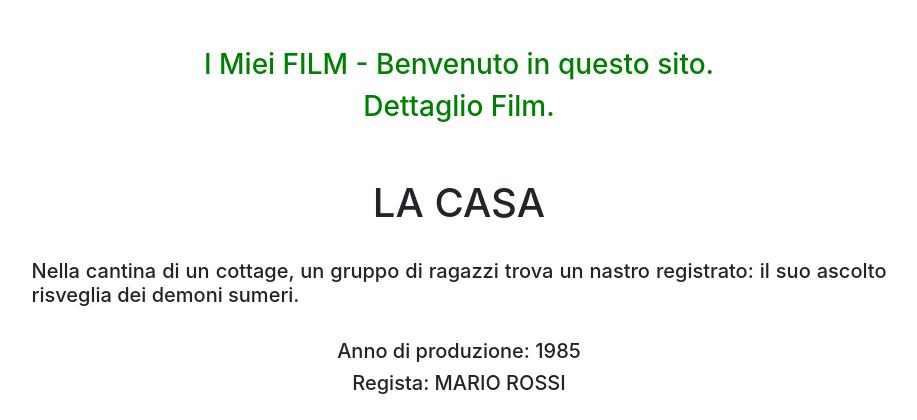
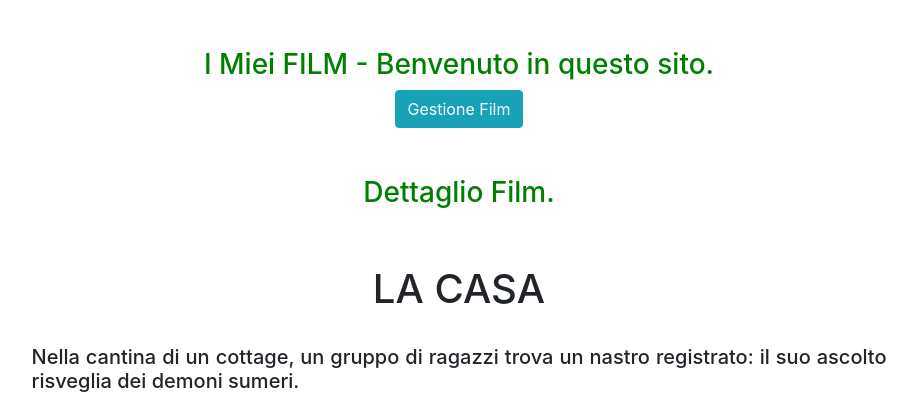
Before and after one commit to pythonebasta/appcinema, a Django app: page /film/1 in a window 1280 px wide. Shown: the top 420 px of the page, without its empty margins (181-1098 px from the left). Run offline with Django 3.2, Linux system fonts and the light colour scheme; data comes from the database, SQL or seed files in the repository; some libraries are stand-ins or nearby versions.

Commit message:
Update base.html

```diff
--- a/templates/base.html
+++ b/templates/base.html
@@ -16,6 +16,13 @@
     <br>
     <br>
     <h3 style = "text-align:center">I Miei FILM - Benvenuto in questo sito.</h3>
+
+    <div class="col text-center">
+
+    <a href="admin" class="btn btn-info" role="button">Gestione Film</a>
+    </div>
+
+    <br><br>
     {% block content %}
 
     {% endblock content %}
```
